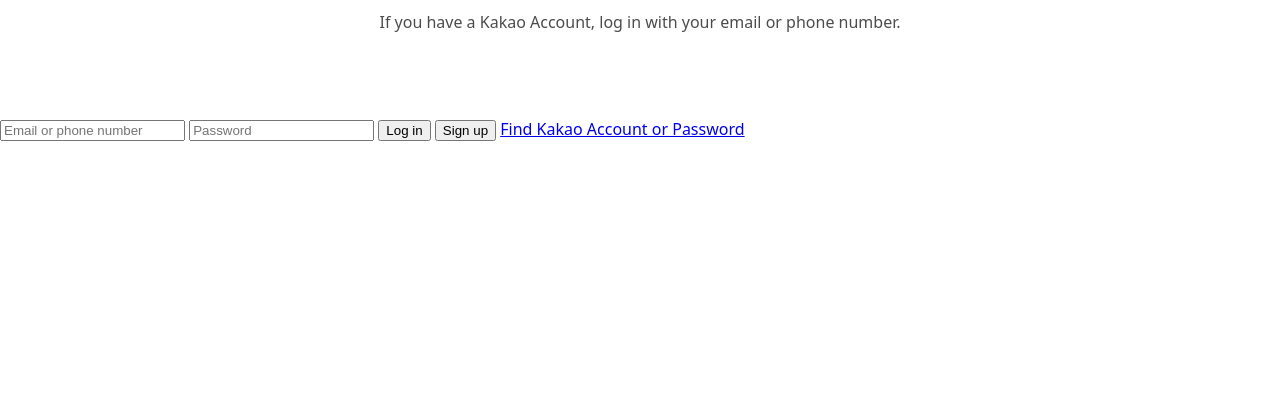
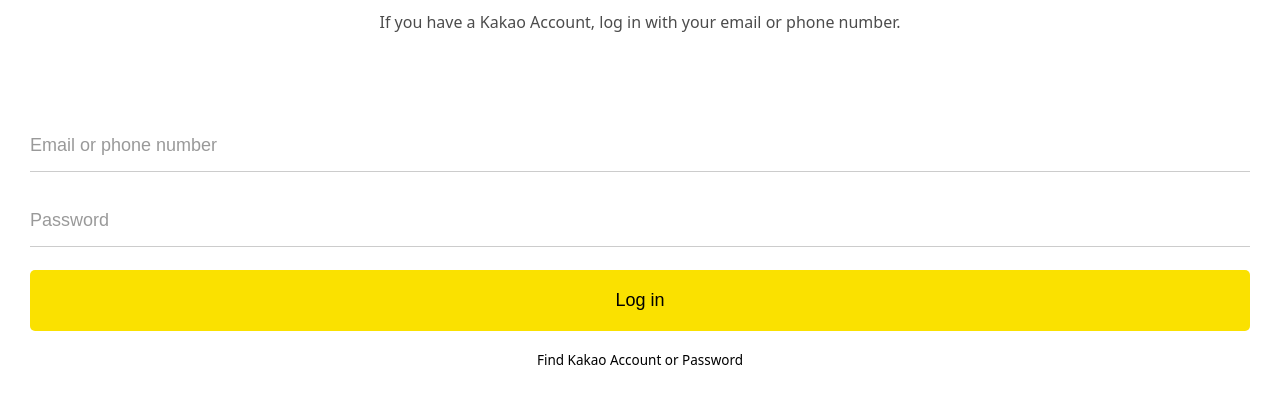
Before and after one commit to EugeneRaynor/Nomad_lesson_kokoa, a plain HTML site: page index.html in a window 1280 px wide. Shown: the part 167-570 px from the top of the page. Drawn offline with Linux system fonts and the light colour scheme.

Commit message:
first_page_done

```diff
--- a/Css/reset.css
+++ b/Css/reset.css
@@ -46,3 +46,7 @@
 	border-collapse: collapse;
 	border-spacing: 0;
 }
+
+input:focus{
+	outline: none;
+}
--- a/Css/style.css
+++ b/Css/style.css
@@ -1,4 +1,5 @@
 @import "./reset.css";
+@import "./variables.css";
 @import "./status-bar.css";
 body {
   font-family: system-ui, -apple-system, BlinkMacSystemFont, "Segoe UI", Roboto,
@@ -12,12 +13,53 @@
   text-align: center;
   align-items: center;
 }
-.Welcome-header_title{
+.Welcome-header_title {
   margin-bottom: 40px;
   font-size: 25px;
 }
 
-.Welcome-header_text{
+.Welcome-header_text {
   width: 60%;
   opacity: 0.7;
 }
+
+#login-form {
+  display: flex;
+  flex-direction: column;
+  margin: 0 30px;
+}
+
+#login-form input {
+  font-size: 18px;
+  padding: 15px 0;
+  margin-bottom: 23px;
+  /* transition: all 0.5s ease-in-out; */
+  border: none;
+  /* border-bottom: 1px solid rgba(0, 0, 0, 0.2); */
+}
+#login-form input[type="submit"] {
+  background-color: var(--yellow);
+  cursor: pointer;
+  padding: 20px 0px;
+  border-radius: 5px;
+}
+
+#login-form input:not([type="submit"]) {
+  border-bottom: 1px solid rgba(0, 0, 0, 0.2);
+  transition: border-color 0.3s ease-in-out;
+}
+
+#login-form ::placeholder {
+  color: rgba(0, 0, 0, 0.4);
+}
+
+#login-form a {
+  text-align: center;
+  text-decoration: none;
+  color: inherit;
+  font-size: 13.5px;
+}
+
+#login-form input:focus {
+  border-color: var(--yellow);
+}
--- /dev/null
+++ b/Css/variables.css
@@ -0,0 +1,3 @@
+:root{
+    --yellow:#fae100;
+}
--- a/index.html
+++ b/index.html
@@ -40,7 +40,6 @@
         <input type="password" placeholder="Password" required>
 
         <input type="submit" value="Log in">
-        <input type="submit" value="Sign up">
         <a href="#">Find Kakao Account or Password</a>
     </form>
 
```
